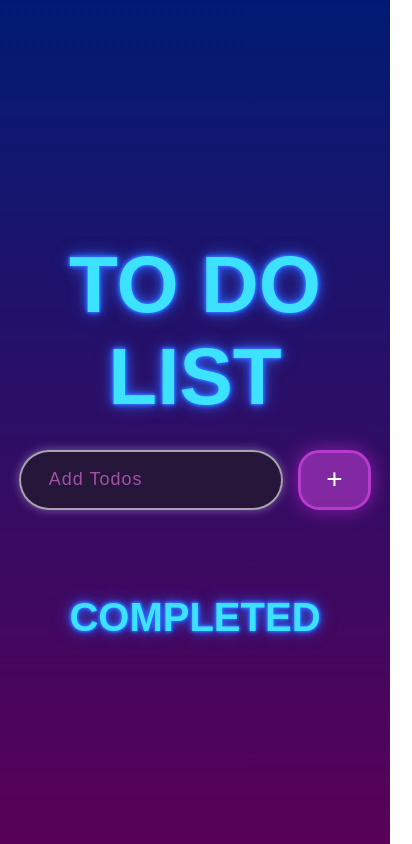
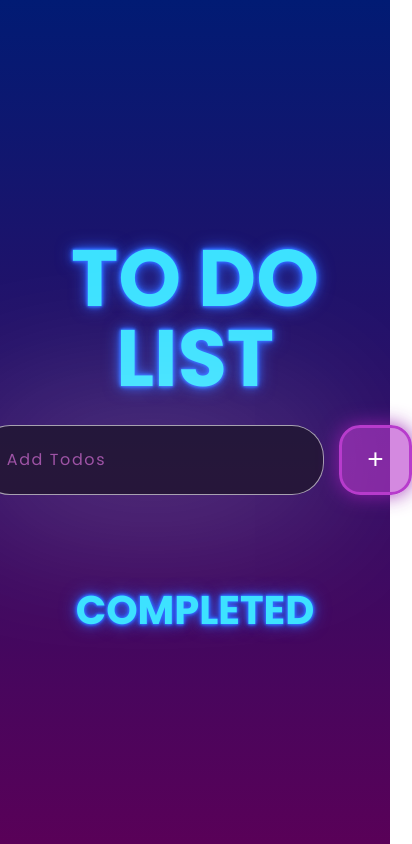
Before and after one commit to FarisTF/To-Do-List, a website: page public/index.html in a window 390 px wide. Shown: the whole page, 412 px wide, since content can reach past the window. Drawn offline with Linux system fonts and the light colour scheme; no server answers; a web font is replaced by a local one.

Commit message:
gonta ganti font

```diff
--- a/public/styles.css
+++ b/public/styles.css
@@ -1,7 +1,12 @@
+@import url('https://fonts.googleapis.com/css2?family=Poppins:wght@400;700&display=swap');
+
+@import url('https://fonts.googleapis.com/css?family=Codystar');
+
 * {
     padding: 0;
     margin: 0;
-    font-family: sans-serif;
+    font-family: 'Poppins', sans-serif;
+    line-height: 1.5;
 }
 
 html {
@@ -30,8 +35,10 @@ header {
 }
 
 h1 {
-    font-size: 80px;
+    font-size: 105px;
+    font-weight: 900;
     text-align: center;
+    line-height: 1;
     color: #3de2ff;
     -webkit-animation: glow 1s ease-in-out infinite alternate;
     -moz-animation: glow 1s ease-in-out infinite alternate;
@@ -84,9 +91,9 @@ h2 {
 }
 
 #todo-input {
-    flex: 1 1 0%;
+    flex: 1 1 auto;
     background-color: #1e1e1e99;
-    padding: 0px 0px 0px 10%;
+    padding: 0% 0% 0% 10%;
     border-radius: 30px;
     margin-right: 2%;
     font-size: 18px;
@@ -201,6 +208,7 @@ h2 {
     font-weight: 1000;
     box-shadow: 0 0 20px #669dffc9;
     margin-right: 8px;
+    margin-left: 20px;
 }
 
 .complete-btn:: before,
@@ -268,6 +276,7 @@ h2 {
     h1 {
         font-size: 5em;
         text-align: center;
+        line-height: 1;
         color: #3de2ff;
         -webkit-animation: glow 1s ease-in-out infinite alternate;
         -moz-animation: glow 1s ease-in-out infinite alternate;
@@ -275,4 +284,26 @@ h2 {
         margin-top: 20%;
     }
 
+    #todo-input {
+        flex: 1 1 100em;
+        background-color: #1e1e1e99;
+        padding: 0% 0% 0% 10%;
+        border-radius: 2em;
+        margin-right: 2%;
+        font-size: 1em;
+        border: solid;
+        color: #e54ada;
+        border-color: #ffffff99;
+        border-width: 0.1em;
+        box-shadow: 0 0 10em #ffffff59;
+    }
+
+    ::placeholder {
+        color: #ef7bec99;
+        letter-spacing: 0.1em;
+    }
+
+
+
+
   }
```
